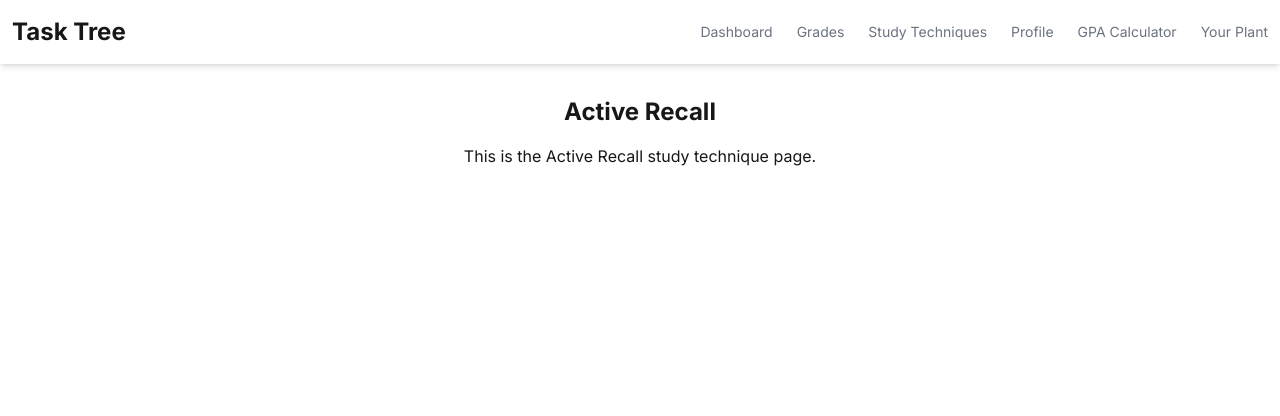
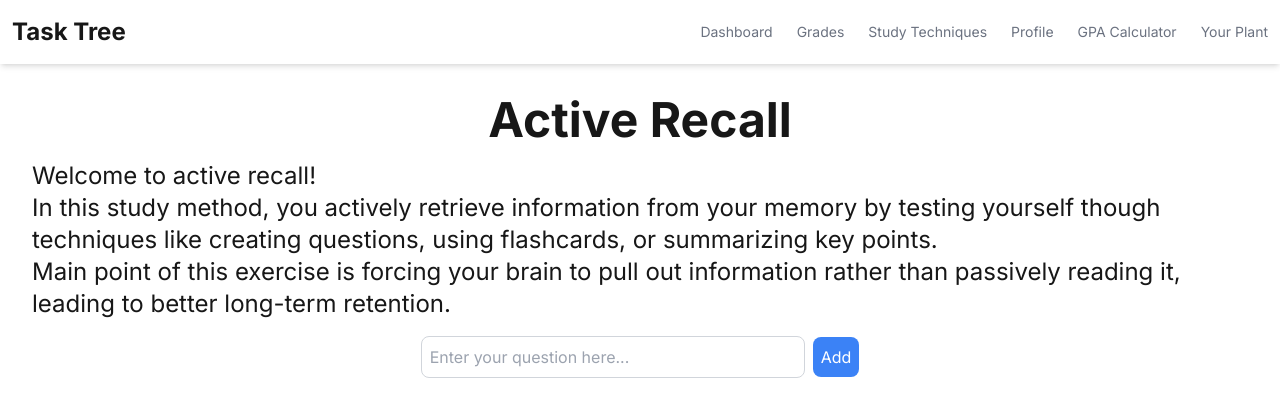
Before and after one commit to GDSC-Blink/Task-Tree, a Next.js app: page /active_recall in a window 1280 px wide. Shown: the top 416 px of the page. Built offline with nearby package versions, Linux system fonts and the light colour scheme.

Commit message:
Active Recall defined and added questions functionality

```diff
--- a/app/active_recall/page.tsx
+++ b/app/active_recall/page.tsx
@@ -1,8 +1,56 @@
+"use client";
+
+import { useState, FormEvent } from "react";
 export default function ActiveRecall() {
+
+  const [question, setQuestion] = useState<string>("");
+  const [questions, setQuestions] = useState<string[]>([]);
+
+  const addQuestion = (e: FormEvent) => {
+    e.preventDefault();
+    if (question.trim() !== "") {
+      setQuestions([...questions, question]);
+      setQuestion("");
+    }
+  };
+
+
   return (
     <div className="flex flex-col items-center justify-center p-8">
-      <h1 className="text-2xl font-bold mb-4">Active Recall</h1>
-      <p>This is the Active Recall study technique page.</p>
+      <h1 className="text-5xl font-bold mb-4">Active Recall</h1>
+      <div>
+        <p className="text-2xl">
+          Welcome to active recall!
+        </p>
+        <p className="text-2xl">
+          In this study method, you actively retrieve information from your memory by testing yourself though techniques like creating questions, using flashcards, or summarizing key points.
+        </p>
+        <p className="text-2xl">
+          Main point of this exercise is forcing your brain to pull out information rather than passively reading it, leading to better long-term retention.
+        </p>
+      </div>
+      <div>
+        <form onSubmit={addQuestion} className="mt-4">
+          <input
+            type="text"
+            value={question}
+            onChange={(e) => setQuestion(e.target.value)}
+            placeholder="Enter your question here..."
+            className="border border-gray-300 p-2 rounded-lg w-96"
+          />
+          <button
+            type="submit"
+            className="ml-2 bg-blue-500 text-white p-2 rounded-lg"
+          >
+            Add
+          </button>
+        </form>
+        <ul className="mt-4 list-disc list-inside text-2xl">
+          {questions.map((q, index) => (
+            <li key={index}>{q}</li>
+          ))}
+        </ul>
+      </div>
     </div>
   );
 }
```
